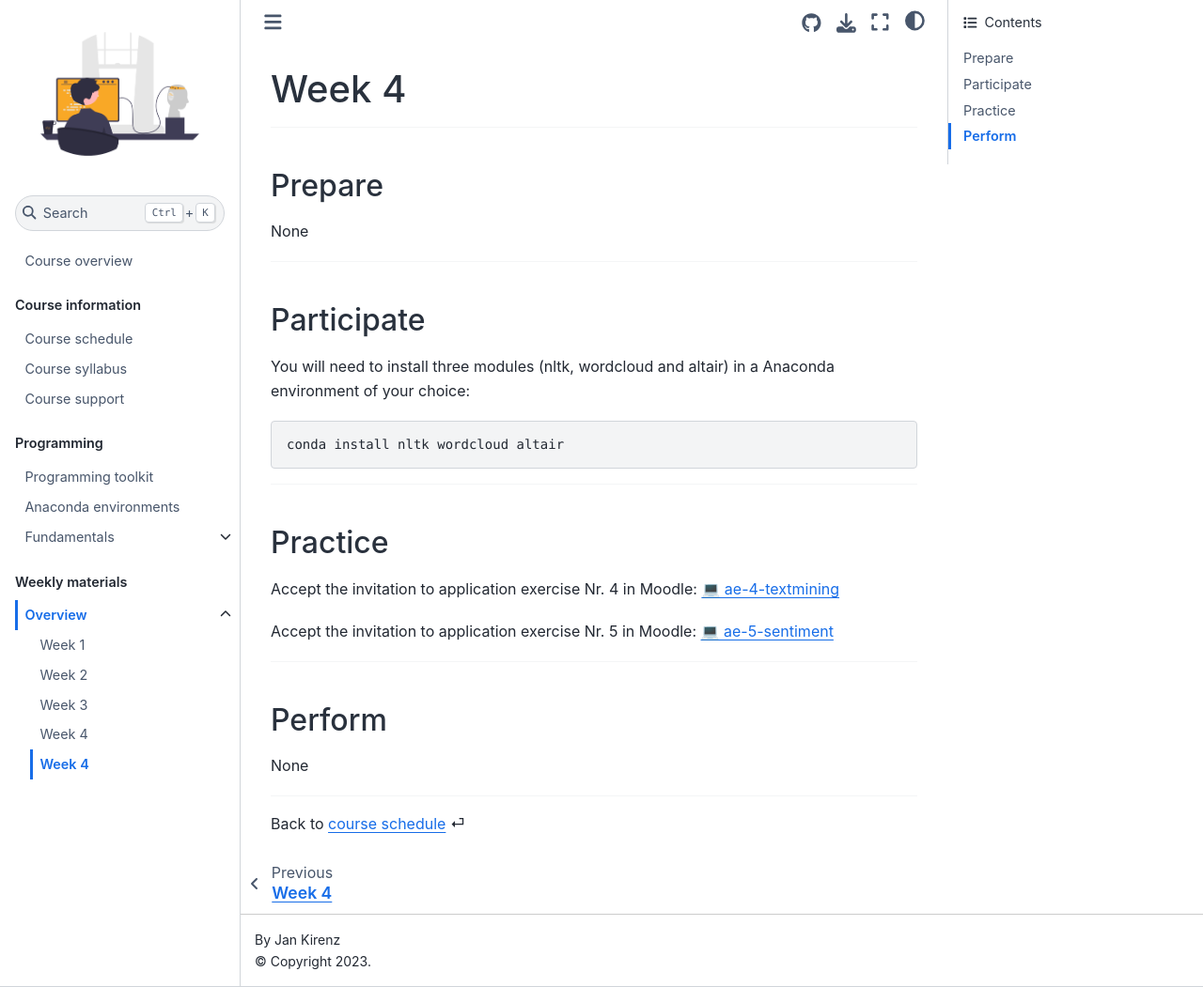
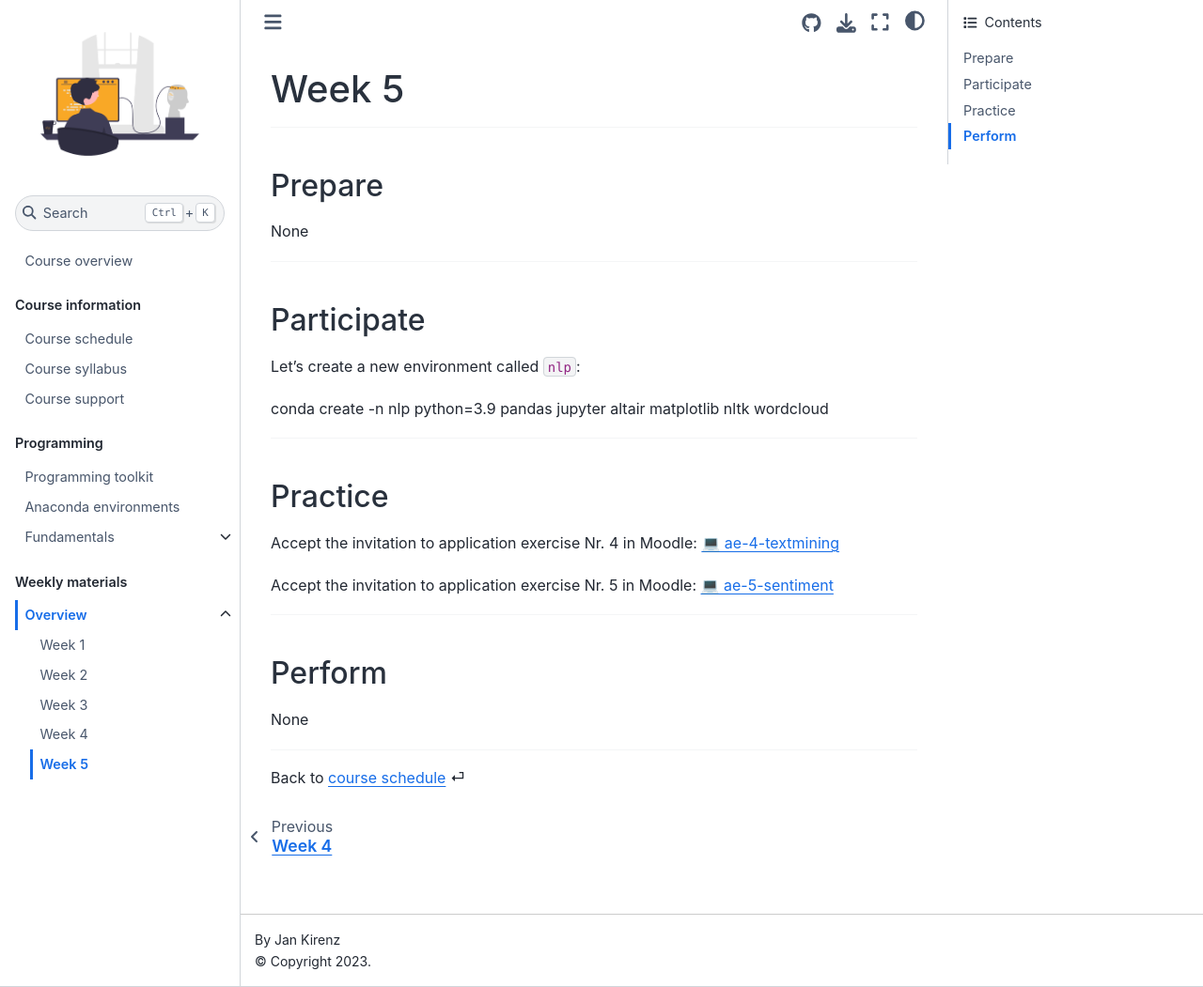
Before and after one commit to ds-ws22/website, a Jupyter Book: the page built from weeks/week5.md, in a window 1280 px wide and 1051 px high. Shown: the whole window at 94% size. Built offline with Jupyter Book 1.0.4 settings and Sphinx 7.4.7 and the Sphinx Book theme 1.1.4, drawn with Linux system fonts in a browser that asks for light colours; comment, search, counter and statistics services are not loaded.

Commit message:
Update week5.md

````diff
--- a/weeks/week5.md
+++ b/weeks/week5.md
@@ -1,4 +1,4 @@
-# Week 4
+# Week 5
 
 
 ---
@@ -16,13 +16,10 @@ None
 
 
 
-You will need to install three modules (nltk, wordcloud and altair) in a Anaconda environment of your choice:
+Let's create a new environment called `nlp`:
 
 
-```bash
-conda install nltk wordcloud altair
-```
-
+conda create -n nlp python=3.9 pandas jupyter altair matplotlib nltk wordcloud
 
 
 ---
````
